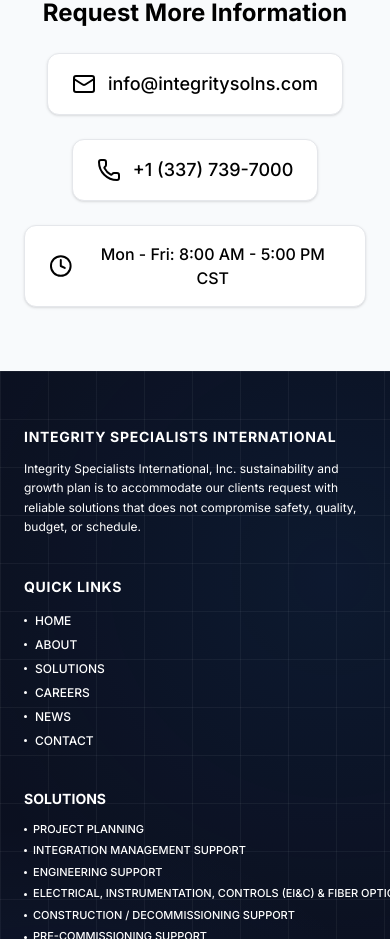
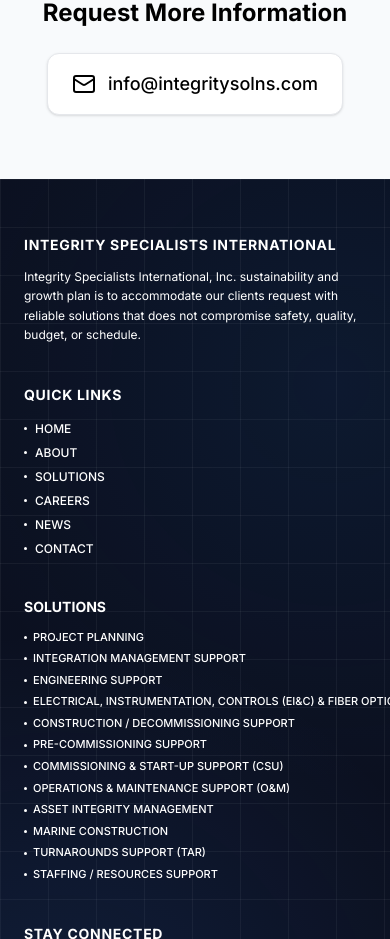
Before and after one commit to Muhammadkashifsaeed/System, a Next.js app: page /contact in a window 390 px wide. Shown: the part 1676-2615 px from the top of the page. Built offline with nearby package versions, Linux system fonts and the light colour scheme.

Commit message:
feat: remove phone and hours from contact page

```diff
--- a/src/components/ContactClient.tsx
+++ b/src/components/ContactClient.tsx
@@ -2,7 +2,7 @@
 
 import Image from "next/image";
 import { motion } from "framer-motion";
-import { MapPin, Mail, Phone, Clock } from "lucide-react";
+import { MapPin, Mail } from "lucide-react";
 import AnimatedSection from "@/components/AnimatedSection";
 import SectionHeader from "@/components/SectionHeader";
 
@@ -98,23 +98,6 @@
                   info@integritysolns.com
                 </a>
               </div>
-
-              <div className="mx-auto mt-6 inline-flex items-center gap-3 rounded-xl border border-gray-200 bg-white px-6 py-4 shadow-sm">
-                <Phone className="h-6 w-6 text-black" />
-                <a
-                  href="tel:+13377397000"
-                  className="text-lg font-medium text-black underline-offset-4 transition-colors duration-300 hover:text-secondary hover:underline"
-                >
-                  +1 (337) 739-7000
-                </a>
-              </div>
-
-              <div className="mx-auto mt-6 inline-flex items-center gap-3 rounded-xl border border-gray-200 bg-white px-6 py-4 shadow-sm">
-                <Clock className="h-6 w-6 text-black" />
-                <span className="text-base font-medium text-black">
-                  Mon - Fri: 8:00 AM - 5:00 PM CST
-                </span>
-              </div>
             </div>
           </AnimatedSection>
         </div>
```
